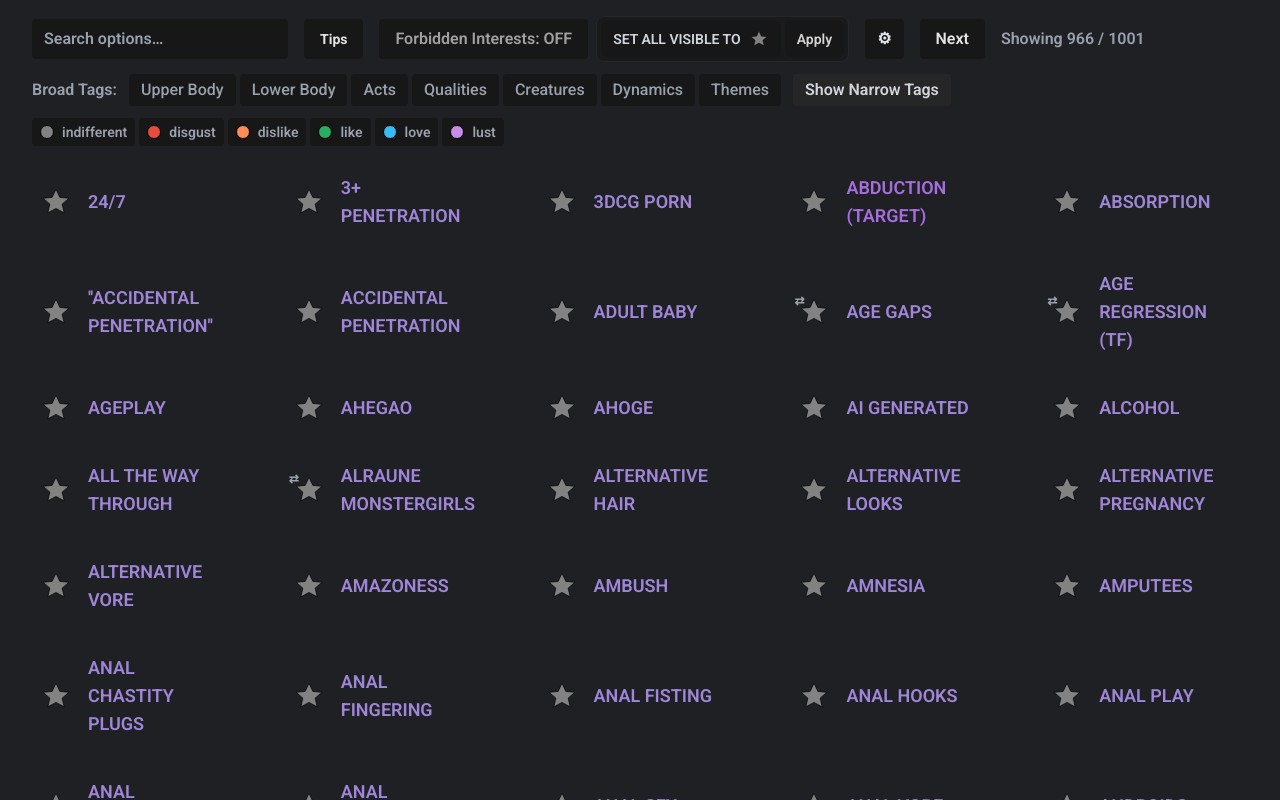
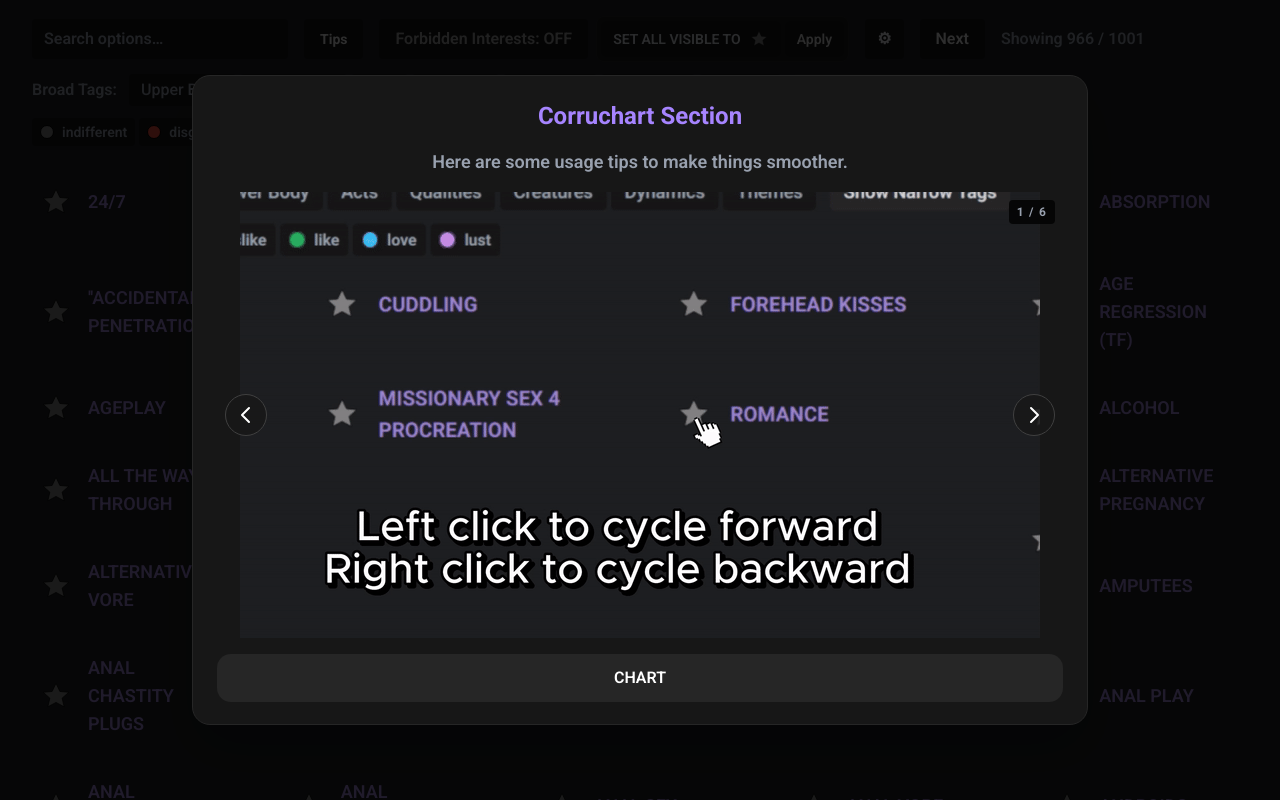
Before and after one commit to badminute/corruchart-dev, a Next.js app: page /corruchart in a window 1280 px wide. Shown: the top 800 px of the page. Built offline with nearby package versions, Linux system fonts and the light colour scheme.

Commit message:
0.28.2 - onboarding fixes

```diff
--- a/app/corruchart/page.tsx
+++ b/app/corruchart/page.tsx
@@ -151,11 +151,7 @@ export default function Page() {
 
     useEffect(() => {
     const hasSeenWelcome = localStorage.getItem("hasSeenWelcomeRoles");
-    if (!hasSeenWelcome) {
-        setIsWelcomeOpen(true); // Use the same state as the button
-    } else {
-        setIsWelcomeOpen(false); // Default to closed if seen before
-    }
+    setShowWelcome(!hasSeenWelcome);
     }, []);
 
     // Update your close function
@@ -439,7 +435,7 @@ useEffect(() => {
       </h2>
 
       {/* Description */}
-      <div className="text-gray-400 text-center text-sm mb-4">
+      <div className="text-gray-400 text-center text-lg mb-4">
         <p>Here are some usage tips to make things smoother.</p>
       </div>
 
--- a/app/page.tsx
+++ b/app/page.tsx
@@ -46,7 +46,7 @@ export default function HomePage() {
                                 textShadow: "0px 1px 0px rgba(0,0,0,0.6)",
                             }}
                         >
-                            v0.28.1
+                            v0.28.2
                         </span>
                     </div>
 
--- a/app/results/page.tsx
+++ b/app/results/page.tsx
@@ -96,11 +96,10 @@ export default function ResultsPage() {
     useEffect(() => {
     const hasSeenWelcome = localStorage.getItem("hasSeenWelcomeRoles");
     if (!hasSeenWelcome) {
-        setIsWelcomeOpen(true); // Use the same state as the button
-    } else {
-        setIsWelcomeOpen(false); // Default to closed if seen before
+        setShowWelcome(true);
     }
     }, []);
+
 
     // Update your close function
     const closeWelcome = () => {
@@ -831,7 +830,7 @@ useEffect(() => {
                 textShadow: "0px 1px 0px rgba(0,0,0,0.6)",
               }}
             >
-              v0.28.1
+              v0.28.2
             </span>
           </div>
 
@@ -1227,7 +1226,7 @@ useEffect(() => {
       </h2>
 
       {/* Description */}
-      <div className="text-gray-400 text-center text-sm mb-4">
+      <div className="text-gray-400 text-center text-lg mb-4">
         <p>
           Your results are computed based on your responses to specific interests. Your affinities
           are based on the tags that the interests are in. You can customize your results a bit more, here are some tips.
--- a/app/roles/page.tsx
+++ b/app/roles/page.tsx
@@ -212,7 +212,7 @@ export default function Page() {
                 </h2>
 
                 {/* Description */}
-      <div className="text-gray-400 text-center text-sm mb-4">
+                <div className="text-gray-400 text-center text-xl mb-4">
                     <p>Here are some usage tips to make things smoother.</p>
                 </div>
 
```
Also changed, not shown: 1 other file (tests, documents, lock files or other folders). Lines whose indentation alone changed are shown as unchanged.
